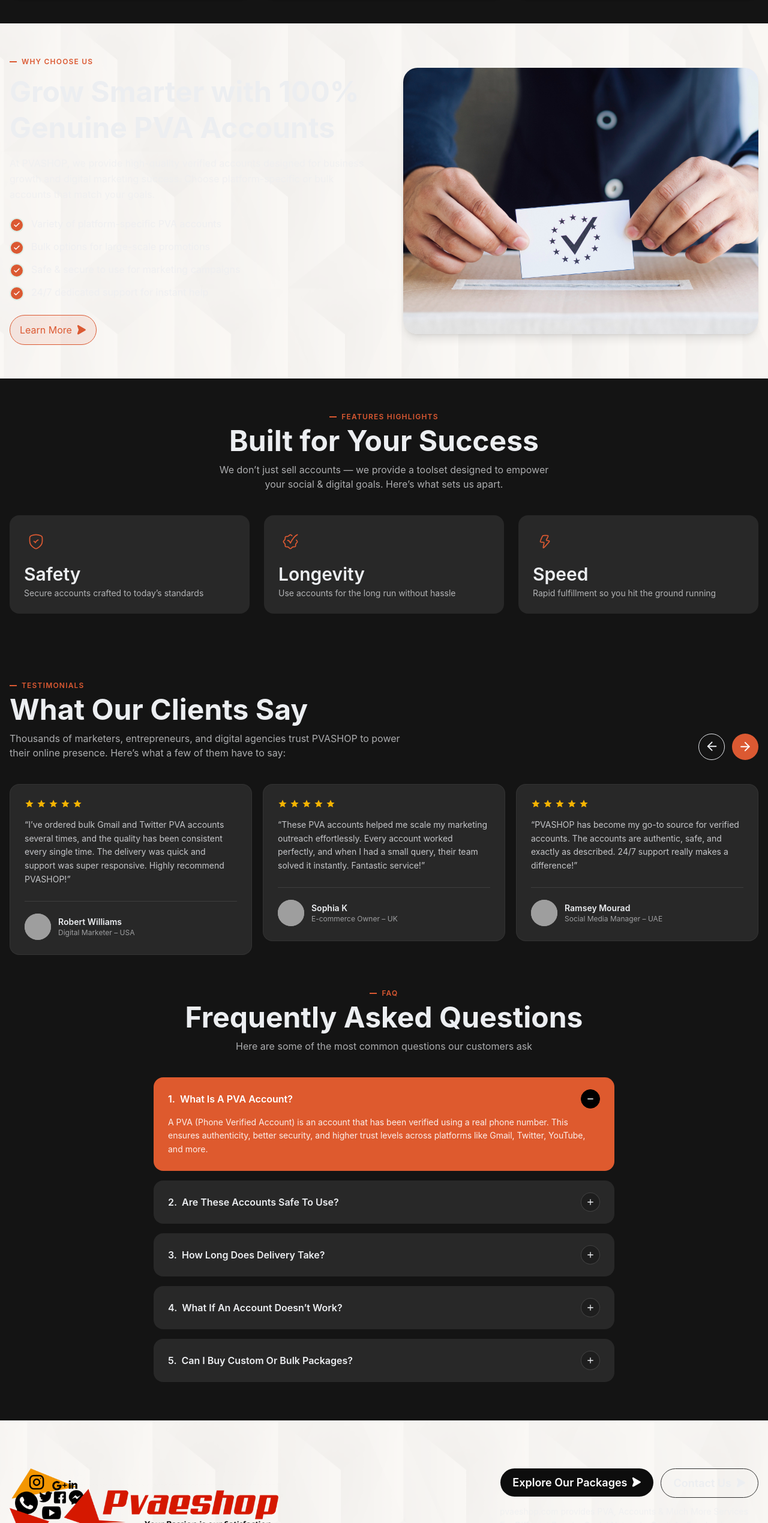
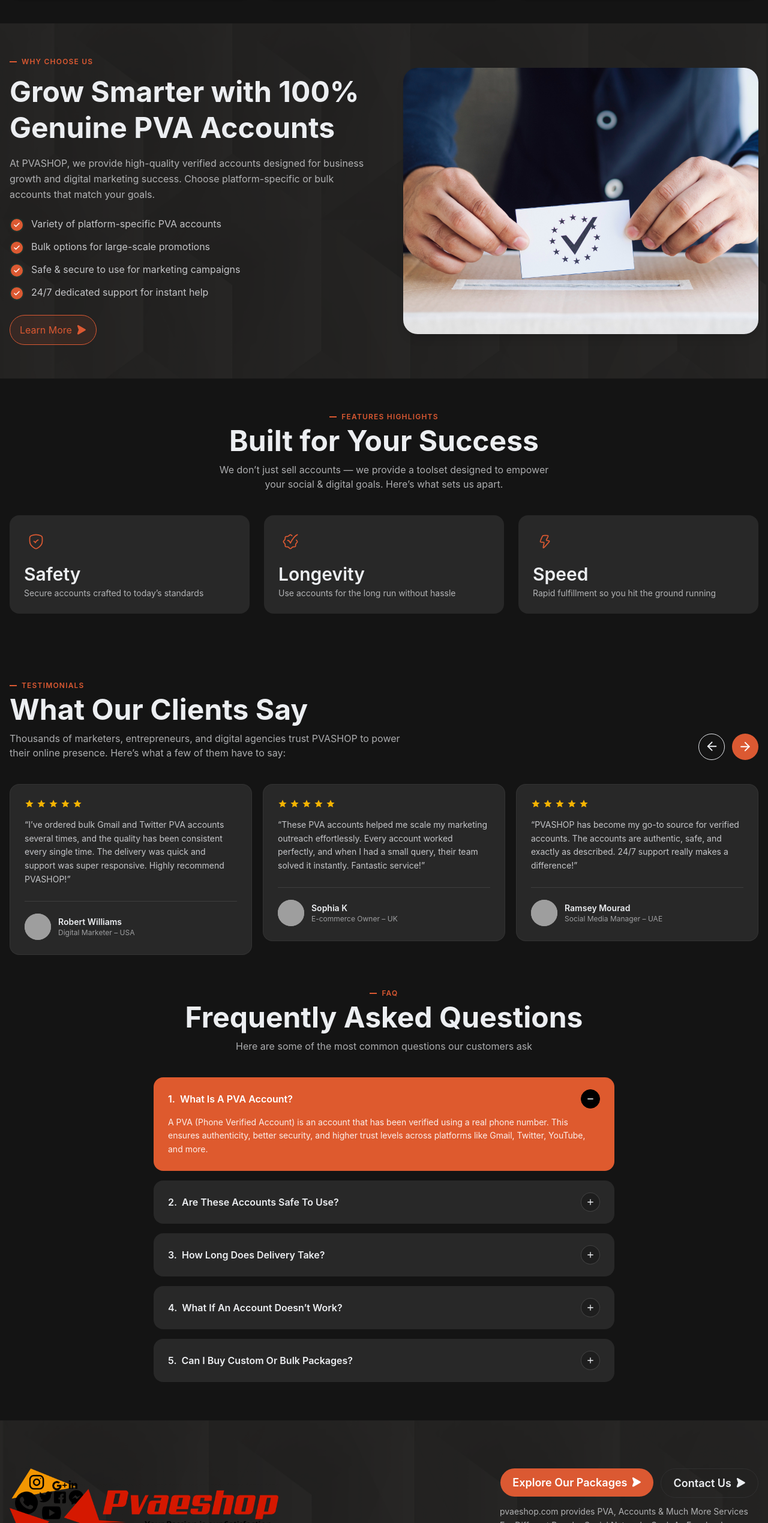
Before and after one commit to Gigapixe/pv-shop-client, a Next.js app: page / in a window 1280 px wide. Shown: the part 1623-4162 px from the top of the page at 60% size. Built offline with nearby package versions, Linux system fonts and the light colour scheme; no server answers; grey boxes are pictures that could not be loaded.

Commit message:
fix:footer

```diff
--- a/app/globals.css
+++ b/app/globals.css
@@ -462,3 +462,18 @@
 .dark .hero-pagination .swiper-pagination-bullet-active {
   background-color: #0e0e0e; /* or var(--color-text-dark) */
 }
+
+.footer-bg {
+  background-image: url("/assets/footerbg.png");
+}
+
+.dark .footer-bg {
+  background-image: url("/assets/blackBgFooter.png");
+}
+.grow-bg {
+  background-image: url("/assets/footerbg.png");
+}
+
+.dark .grow-bg {
+  background-image: url("/assets/blackBgFooter.png");
+}
--- a/components/pages/home/GrowSection.tsx
+++ b/components/pages/home/GrowSection.tsx
@@ -6,8 +6,7 @@
 const GrowSection = () => {
     return (
         <section
-            className="w-full py-14 bg-no-repeat bg-cover bg-center"
-            style={{ backgroundImage: "url(/assets/footerbg.png)" }}
+            className="w-full py-14 bg-no-repeat bg-cover bg-center grow-bg"
         >
             <div className="container mx-auto px-4">
                 <div className="grid grid-cols-1 lg:grid-cols-2 gap-10 lg:gap-16 items-center">
--- a/components/shared/footer/Footer.tsx
+++ b/components/shared/footer/Footer.tsx
@@ -42,8 +42,8 @@
     <footer
       className="w-full"
     >
-      <div className="w-full bg-no-repeat bg-cover bg-center"
-        style={{ backgroundImage: "url(/assets/footerbg.png)" }}>
+      <div className="w-full bg-no-repeat bg-cover bg-center footer-bg"
+        >
         <div className="container mx-auto px-4 pb-5 pt-16 lg:pt-20">
           {/* Top row */}
           <div className="flex flex-col lg:flex-row justify-center lg:items-start lg:justify-between gap-8">
--- a/components/ui/Button.tsx
+++ b/components/ui/Button.tsx
@@ -50,7 +50,7 @@
 
   const variants: Record<ButtonVariant, string> = {
     primary:
-      "bg-[var(--color-primary)] text-[var(--color-text-light)] hover:bg-[var(--color-primary-dark)] dark:bg-[var(--color-primary-dark)] dark:hover:bg-[var(--color-primary)]",
+      "bg-[var(--color-primary)] text-[var(--color-text-light)] hover:bg-[var(--color-primary-dark)]",
     secondary:
       "bg-[var(--color-secondary)] text-[var(--color-text-light)] hover:bg-[var(--color-secondary-dark)] dark:bg-[var(--color-secondary-dark)] dark:hover:bg-[var(--color-secondary)]",
     outline:
--- a/public/icons/social/TwitterIcon.tsx
+++ b/public/icons/social/TwitterIcon.tsx
@@ -4,7 +4,7 @@
   return (
     <svg xmlns="http://www.w3.org/2000/svg" width="16" height="16" viewBox="0 0 16 16" fill={fill} className={className}>
   <g clip-path="url(#clip0_5228_19778)">
-    <path d="M0.171875 0H4.83406C6.18313 1.95969 7.52844 3.92156 8.87688 5.88188C10.5653 3.92219 12.2503 1.95938 13.9391 0H15.3203C13.3759 2.2575 11.4334 4.51656 9.49094 6.77563C11.6041 9.85031 13.7156 12.9263 15.8303 16H11.1684C9.74344 13.9309 8.32281 11.8581 6.89844 9.78844C5.11594 11.8584 3.33656 13.9312 1.55281 16H0.171875C2.21094 13.6331 4.24781 11.2641 6.285 8.89531C4.2475 5.93 2.21125 2.96375 0.171875 0ZM2.05281 1.03969C5.30656 5.69656 8.5625 10.3516 11.8169 15.0078C12.5241 15.0087 13.2309 15.0084 13.9378 15.0081C10.6853 10.3516 7.42813 5.69844 4.17625 1.04156C3.46844 1.03719 2.76063 1.04062 2.05281 1.03969Z" fill="white"/>
+    <path d="M0.171875 0H4.83406C6.18313 1.95969 7.52844 3.92156 8.87688 5.88188C10.5653 3.92219 12.2503 1.95938 13.9391 0H15.3203C13.3759 2.2575 11.4334 4.51656 9.49094 6.77563C11.6041 9.85031 13.7156 12.9263 15.8303 16H11.1684C9.74344 13.9309 8.32281 11.8581 6.89844 9.78844C5.11594 11.8584 3.33656 13.9312 1.55281 16H0.171875C2.21094 13.6331 4.24781 11.2641 6.285 8.89531C4.2475 5.93 2.21125 2.96375 0.171875 0ZM2.05281 1.03969C5.30656 5.69656 8.5625 10.3516 11.8169 15.0078C12.5241 15.0087 13.2309 15.0084 13.9378 15.0081C10.6853 10.3516 7.42813 5.69844 4.17625 1.04156C3.46844 1.03719 2.76063 1.04062 2.05281 1.03969Z" fill={fill}/>
   </g>
   <defs>
     <clipPath id="clip0_5228_19778">
```
Also changed, not shown: public/icons/social/FacebookIcon.tsx (+1 -1 lines), public/icons/social/InstagramIcon.tsx (+3 -3 lines), public/assets/blackBgFooter.png (added).
